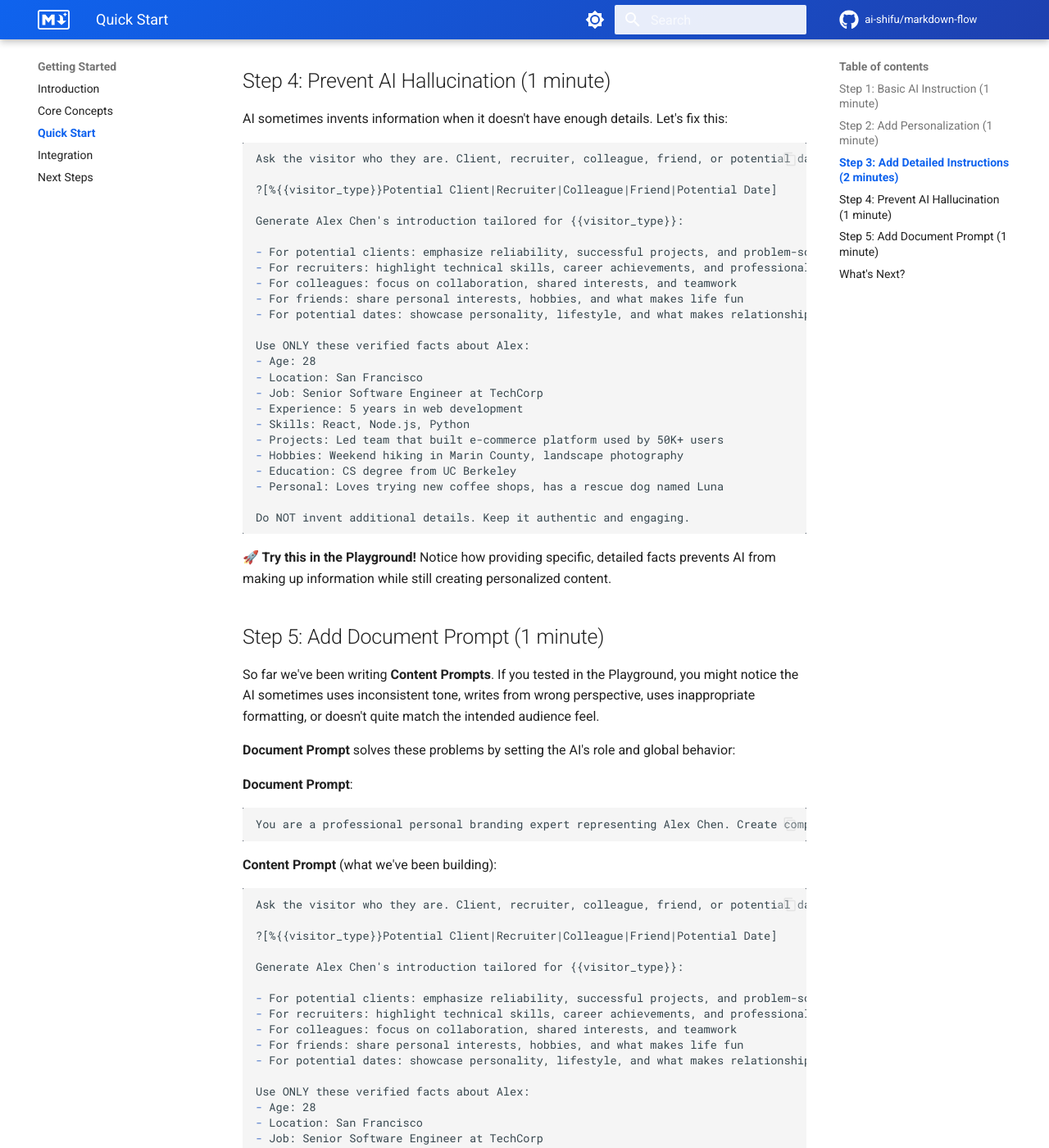
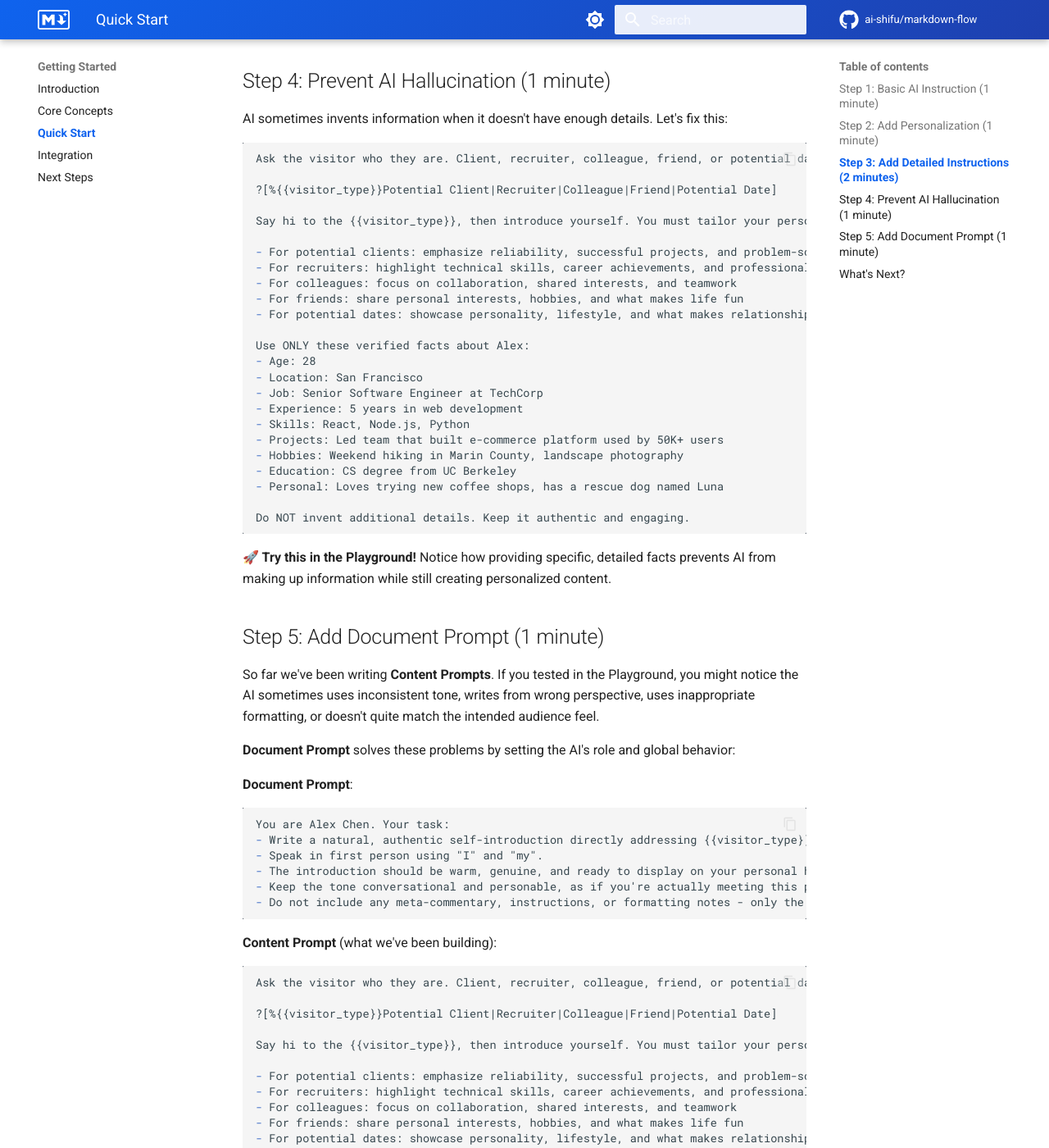
Before and after one commit to ai-shifu/markdown-flow, an MkDocs documentation site: the page built from docs/docs/getting-started/quick-start.md, in a window 1280 px wide and 1400 px high, scrolled down 1898 px. Shown: the whole window at 82% size. Built offline with MkDocs 1.6.1 and Material for MkDocs 9.7.7, drawn with Linux system fonts in a browser that asks for light colours; comment, search, counter and statistics services are not loaded.

Commit message:
Improve Document Prompt to generate first-person, ready-to-display content
- Change AI role from "professional branding expert representing Alex" to "You are Alex Chen"
- Add explicit first-person requirements ("I" and "my")
- Specify output should be ready for homepage display without editing
- Prohibit meta-commentary and formatting notes in generated content
- Emphasize conversational, natural tone for authentic introductions
- Also refine Content Prompt to use direct "introduce yourself" language

🤖 Generated with [Claude Code](https://claude.ai/code)

Co-Authored-By: Claude <noreply@anthropic.com>

````diff
--- a/docs/docs/getting-started/quick-start.md
+++ b/docs/docs/getting-started/quick-start.md
@@ -87,7 +87,7 @@ Ask the visitor who they are. Client, recruiter, colleague, friend, or potential
 
 ?[%{{visitor_type}}Potential Client|Recruiter|Colleague|Friend|Potential Date]
 
-Generate Alex Chen's introduction tailored for {{visitor_type}}:
+Say hi to the {{visitor_type}}, then introduce yourself. You must tailor your personal information for {{visitor_type}} ONLY. Follow these rules:
 
 - For potential clients: emphasize reliability, successful projects, and problem-solving skills
 - For recruiters: highlight technical skills, career achievements, and professional growth
@@ -120,7 +120,12 @@ So far we've been writing **Content Prompts**. If you tested in the Playground,
 **Document Prompt**:
 
 ```markdown
-You are a professional personal branding expert representing Alex Chen. Create compelling, authentic introductions on his behalf that highlight his strengths while maintaining his genuine personality. Ensure each introduction feels natural when Alex is introducing himself to {{visitor_type}}.
+You are Alex Chen. Your task:
+- Write a natural, authentic self-introduction directly addressing {{visitor_type}}.
+- Speak in first person using "I" and "my".
+- The introduction should be warm, genuine, and ready to display on your personal homepage without any editing.
+- Keep the tone conversational and personable, as if you're actually meeting this person.
+- Do not include any meta-commentary, instructions, or formatting notes - only the actual introduction text that Alex would say.
 ```
 
 **Content Prompt** (what we've been building):
@@ -130,7 +135,7 @@ Ask the visitor who they are. Client, recruiter, colleague, friend, or potential
 
 ?[%{{visitor_type}}Potential Client|Recruiter|Colleague|Friend|Potential Date]
 
-Generate Alex Chen's introduction tailored for {{visitor_type}}:
+Say hi to the {{visitor_type}}, then introduce yourself. You must tailor your personal information for {{visitor_type}} ONLY. Follow these rules:
 
 - For potential clients: emphasize reliability, successful projects, and problem-solving skills
 - For recruiters: highlight technical skills, career achievements, and professional growth
````
